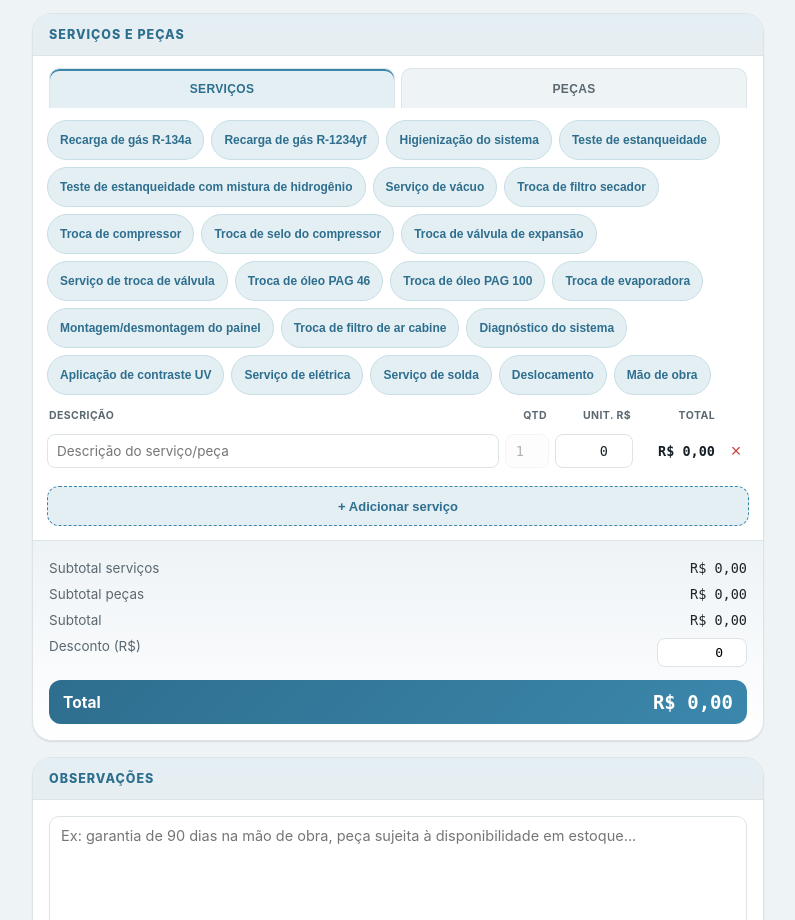
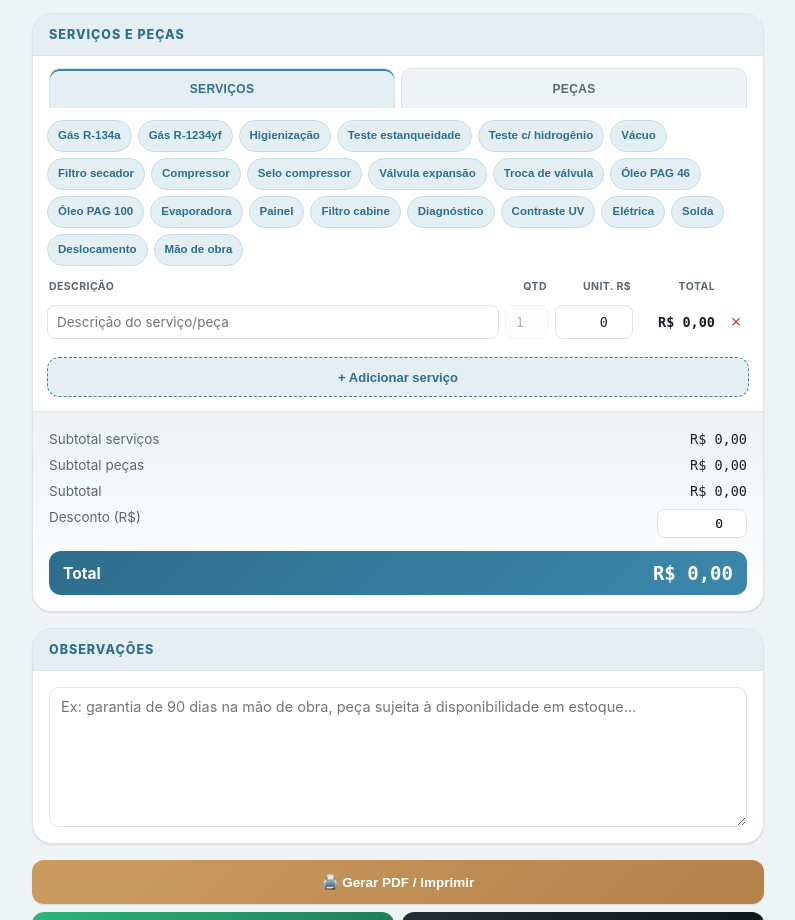
Before and after one commit to philipe280210/CLIMATIZAcar-mobile, a plain HTML site: page index.html in a window 1280 px wide. Shown: the part 887-1807 px from the top of the page, without its empty margins (242-1037 px from the left). Drawn offline with nearby package versions, Linux system fonts and the light colour scheme.

Commit message:
Add files via upload

```diff
--- a/index.html
+++ b/index.html
@@ -154,15 +154,22 @@
   .print-date{display:none;}
 
   /* ---------- Quick add chips ---------- */
-  .chip-row{display:flex; flex-wrap:wrap; gap:7px; margin-bottom:14px;}
+  .chip-row{display:flex; flex-wrap:wrap; gap:6px; margin-bottom:14px;}
   .chip{
     background:var(--steel-100); border:1px solid #C7DEE6; color:var(--steel-600);
-    font-size:12px; padding:7px 12px; border-radius:20px; cursor:pointer;
-    font-weight:700; line-height:1.2;
+    font-size:11.5px; padding:6px 10px; border-radius:20px; cursor:pointer;
+    font-weight:700; line-height:1.2; white-space:nowrap;
     transition:transform .12s var(--ease), background .15s var(--ease), color .15s var(--ease), box-shadow .15s var(--ease);
   }
   .chip:hover{box-shadow:var(--shadow-sm); transform:translateY(-1px);}
-  .chip:active{background:var(--steel-500); color:#fff; transform:translateY(0);}
+  .chip:active{transform:translateY(0) scale(.94);}
+  @keyframes chipPicked{
+    0%{ transform:scale(1); }
+    35%{ transform:scale(.90); }
+    65%{ background:var(--steel-500); color:#fff; box-shadow:0 0 0 6px rgba(59,135,172,.16); transform:scale(1.08); }
+    100%{ transform:scale(1); }
+  }
+  .chip.picked{ animation:chipPicked .38s var(--ease); }
 
   /* ---------- Items table ---------- */
   .items-head, .item-row{
@@ -307,9 +314,12 @@
     .btn{padding:13px 10px;}
     .field-grid{grid-template-columns:1fr;}
     .logo-img{max-width:180px;}
+    .chip-row{gap:5px;}
+    .chip{font-size:10.5px; padding:5px 8px; min-height:29px;}
   }
   /* garante alvo de toque confortável em qualquer tamanho de tela */
-  .btn, .chip, .tab-btn, .add-item-btn{ min-height:40px; }
+  .btn, .tab-btn, .add-item-btn{ min-height:40px; }
+  .chip{ min-height:32px; }
   input, select, textarea, button{ -webkit-tap-highlight-color:transparent; }
 
   /* ---------- Print (regras compartilhadas com a geração de PDF) ---------- */
@@ -587,51 +597,51 @@
   }
 
   var COMMON_ITEMS = [
-    {d:'Recarga de gás R-134a', p:180},
-    {d:'Recarga de gás R-1234yf', p:280},
-    {d:'Higienização do sistema', p:90},
-    {d:'Teste de estanqueidade', p:60},
-    {d:'Teste de estanqueidade com mistura de hidrogênio', p:150},
-    {d:'Serviço de vácuo', p:80},
-    {d:'Troca de filtro secador', p:120},
-    {d:'Troca de compressor', p:950},
-    {d:'Troca de selo do compressor', p:220},
-    {d:'Troca de válvula de expansão', p:180},
-    {d:'Serviço de troca de válvula', p:100},
-    {d:'Troca de óleo PAG 46', p:70},
-    {d:'Troca de óleo PAG 100', p:70},
-    {d:'Troca de evaporadora', p:600},
-    {d:'Montagem/desmontagem do painel', p:250},
-    {d:'Troca de filtro de ar cabine', p:60},
-    {d:'Diagnóstico do sistema', p:70},
-    {d:'Aplicação de contraste UV', p:40},
-    {d:'Serviço de elétrica', p:100},
-    {d:'Serviço de solda', p:120},
-    {d:'Deslocamento', p:0},
-    {d:'Mão de obra', p:0},
+    {d:'Recarga de gás R-134a', s:'Gás R-134a', p:180},
+    {d:'Recarga de gás R-1234yf', s:'Gás R-1234yf', p:280},
+    {d:'Higienização do sistema', s:'Higienização', p:90},
+    {d:'Teste de estanqueidade', s:'Teste estanqueidade', p:60},
+    {d:'Teste de estanqueidade com mistura de hidrogênio', s:'Teste c/ hidrogênio', p:150},
+    {d:'Serviço de vácuo', s:'Vácuo', p:80},
+    {d:'Troca de filtro secador', s:'Filtro secador', p:120},
+    {d:'Troca de compressor', s:'Compressor', p:950},
+    {d:'Troca de selo do compressor', s:'Selo compressor', p:220},
+    {d:'Troca de válvula de expansão', s:'Válvula expansão', p:180},
+    {d:'Serviço de troca de válvula', s:'Troca de válvula', p:100},
+    {d:'Troca de óleo PAG 46', s:'Óleo PAG 46', p:70},
+    {d:'Troca de óleo PAG 100', s:'Óleo PAG 100', p:70},
+    {d:'Troca de evaporadora', s:'Evaporadora', p:600},
+    {d:'Montagem/desmontagem do painel', s:'Painel', p:250},
+    {d:'Troca de filtro de ar cabine', s:'Filtro cabine', p:60},
+    {d:'Diagnóstico do sistema', s:'Diagnóstico', p:70},
+    {d:'Aplicação de contraste UV', s:'Contraste UV', p:40},
+    {d:'Serviço de elétrica', s:'Elétrica', p:100},
+    {d:'Serviço de solda', s:'Solda', p:120},
+    {d:'Deslocamento', s:'Deslocamento', p:0},
+    {d:'Mão de obra', s:'Mão de obra', p:0},
   ];
 
   var COMMON_PARTS = [
-    {d:'Compressor do ar condicionado', p:950},
-    {d:'Selo do compressor', p:220},
-    {d:'Condensador', p:420},
-    {d:'Evaporadora (radiador do ar)', p:600},
-    {d:'Filtro secador / acumulador', p:120},
-    {d:'Válvula de expansão', p:180},
-    {d:'Válvula de serviço', p:60},
-    {d:'Anéis o\u2019ring (jogo)', p:40},
-    {d:'Mangueira de alta pressão', p:150},
-    {d:'Mangueira de baixa pressão', p:150},
-    {d:'Motor do ventilador (hélice)', p:280},
-    {d:'Polia do compressor', p:150},
-    {d:'Embreagem do compressor', p:320},
-    {d:'Correia do compressor', p:60},
-    {d:'Filtro de ar condicionado (cabine)', p:60},
-    {d:'Sensor de pressão do sistema', p:90},
-    {d:'Óleo PAG 46 (unidade)', p:70},
-    {d:'Óleo PAG 100 (unidade)', p:70},
-    {d:'Gás refrigerante R-134a (kg)', p:180},
-    {d:'Gás refrigerante R-1234yf (kg)', p:280},
+    {d:'Compressor do ar condicionado', s:'Compressor', p:950},
+    {d:'Selo do compressor', s:'Selo compressor', p:220},
+    {d:'Condensador', s:'Condensador', p:420},
+    {d:'Evaporadora (radiador do ar)', s:'Evaporadora', p:600},
+    {d:'Filtro secador / acumulador', s:'Filtro secador', p:120},
+    {d:'Válvula de expansão', s:'Válvula expansão', p:180},
+    {d:'Válvula de serviço', s:'Válvula serviço', p:60},
+    {d:'Anéis o\u2019ring (jogo)', s:'Anéis o\u2019ring', p:40},
+    {d:'Mangueira de alta pressão', s:'Mangueira alta', p:150},
+    {d:'Mangueira de baixa pressão', s:'Mangueira baixa', p:150},
+    {d:'Motor do ventilador (hélice)', s:'Motor ventilador', p:280},
+    {d:'Polia do compressor', s:'Polia compressor', p:150},
+    {d:'Embreagem do compressor', s:'Embreagem compressor', p:320},
+    {d:'Correia do compressor', s:'Correia compressor', p:60},
+    {d:'Filtro de ar condicionado (cabine)', s:'Filtro cabine', p:60},
+    {d:'Sensor de pressão do sistema', s:'Sensor pressão', p:90},
+    {d:'Óleo PAG 46 (unidade)', s:'Óleo PAG 46', p:70},
+    {d:'Óleo PAG 100 (unidade)', s:'Óleo PAG 100', p:70},
+    {d:'Gás refrigerante R-134a (kg)', s:'Gás R-134a', p:180},
+    {d:'Gás refrigerante R-1234yf (kg)', s:'Gás R-1234yf', p:280},
   ];
 
   var els = {};
@@ -767,10 +777,22 @@
       var c = document.createElement('button');
       c.type = 'button';
       c.className = 'chip';
-      c.textContent = it.d;
+      c.textContent = it.s || it.d;
+      c.title = it.d;
       c.addEventListener('click', function(){
         var savedPrice = loadCustomPrices()[it.d];
         addFn(it.d, 1, (savedPrice != null) ? savedPrice : it.p);
+
+        // feedback tátil (celular) e visual ao selecionar
+        if(navigator.vibrate){ navigator.vibrate(15); }
+        c.classList.remove('picked');
+        // força reflow para permitir reiniciar a animação em cliques seguidos
+        void c.offsetWidth;
+        c.classList.add('picked');
+        c.addEventListener('animationend', function handler(){
+          c.classList.remove('picked');
+          c.removeEventListener('animationend', handler);
+        });
       });
       container.appendChild(c);
     });
```
